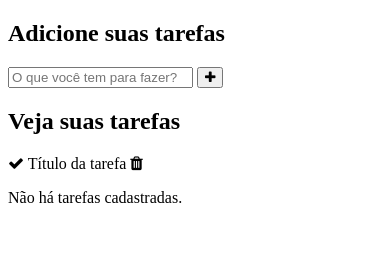
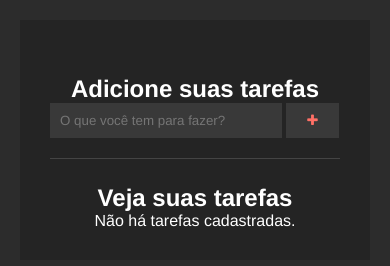
Before and after one commit to tnncodes/hora-de-codar-oop-js, a plain HTML site: page to-do-list/index.html in a window 390 px wide. Drawn offline with Linux system fonts and the light colour scheme.

Commit message:
to-do-list: css do projeto

```diff
--- a/to-do-list/css/style.css
+++ b/to-do-list/css/style.css
@@ -1,3 +1,125 @@
-h1 {
-  color: red;
+* {
+  margin: 0;
+  padding: 0;
+  box-sizing: border-box;
+  color: #FFF;
+  font-family: Helvetica;
 }
+
+body {
+  background-color: #2c2c2c;
+}
+
+h2 {
+  margin-top: 25px;
+}
+
+/* to do container */
+#main-container {
+  background-color: #242424;
+  position: relative;
+  max-width: 50%;
+  margin-left: auto;
+  margin-right: auto;
+  padding: 30px;
+  margin-top: 5vh;
+}
+
+/* add container */
+#add-container {
+  margin-bottom: 20px;
+  padding-bottom: 20px;
+  border-bottom: 1px solid #444;
+}
+
+#add-container input, #add-container button {
+  padding: 10px;
+  background-color: #393939;
+  border: none;
+  width: 80%;
+  display: inline-block;
+}
+
+#add-container button {
+  width: 18%;
+  cursor: pointer;
+  transition: .5s;
+}
+
+#add-container button i {
+  color: #FF7066;
+}
+
+#add-container button:hover {
+  background-color: #FF7066;
+}
+
+#add-container button:hover > i {
+  color: #242424;
+}
+
+/* tasks container */
+.task {
+  margin-bottom: 15px;
+  padding-bottom: 15px;
+  border-bottom: 1px solid #444;
+  position: relative;
+}
+
+.hide {
+  display: none;
+}
+
+.task:hover .fa-trash {
+  display: block;
+}
+
+.fa.fa-check {
+  border-radius: 50%;
+  border: 1px solid #444;
+  padding: 7px;
+  margin-right: 10px;
+  cursor: pointer;
+}
+
+.fa.fa-check.done {
+  color: #0DD657;
+  border: 1px solid #0DD657;
+}
+
+.fa.fa-check:hover, .fa.fa-trash:hover {
+  color: #FF7066;
+  border-color: 1px solid #FF7066;
+}
+
+.fa.fa-trash {
+  position: absolute;
+  right: 10px;
+  top: 10px;
+  cursor: pointer;
+  display: none;
+}
+
+#empty-tasks {
+  text-align: center;
+}
+
+/* mobile */
+@media(max-width: 480px) {
+  body {
+    padding: 20px;
+  }
+
+  h2 {
+    text-align: center;
+  }
+
+  #main-container {
+    max-width: 100%;
+    margin-top: 0;
+  }
+
+  .fa.fa-trash {
+    display: block;
+  }
+}
--- a/to-do-list/index.html
+++ b/to-do-list/index.html
@@ -22,7 +22,7 @@
     <div id="tasks-container">
       <h2>Veja suas tarefas</h2>
       <!-- start template -->
-      <div class="task">
+      <div class="task hide">
         <i class="fa fa-check"></i>
         <span class="task-title">Título da tarefa</span>
         <i class="fa fa-trash"></i>
```
